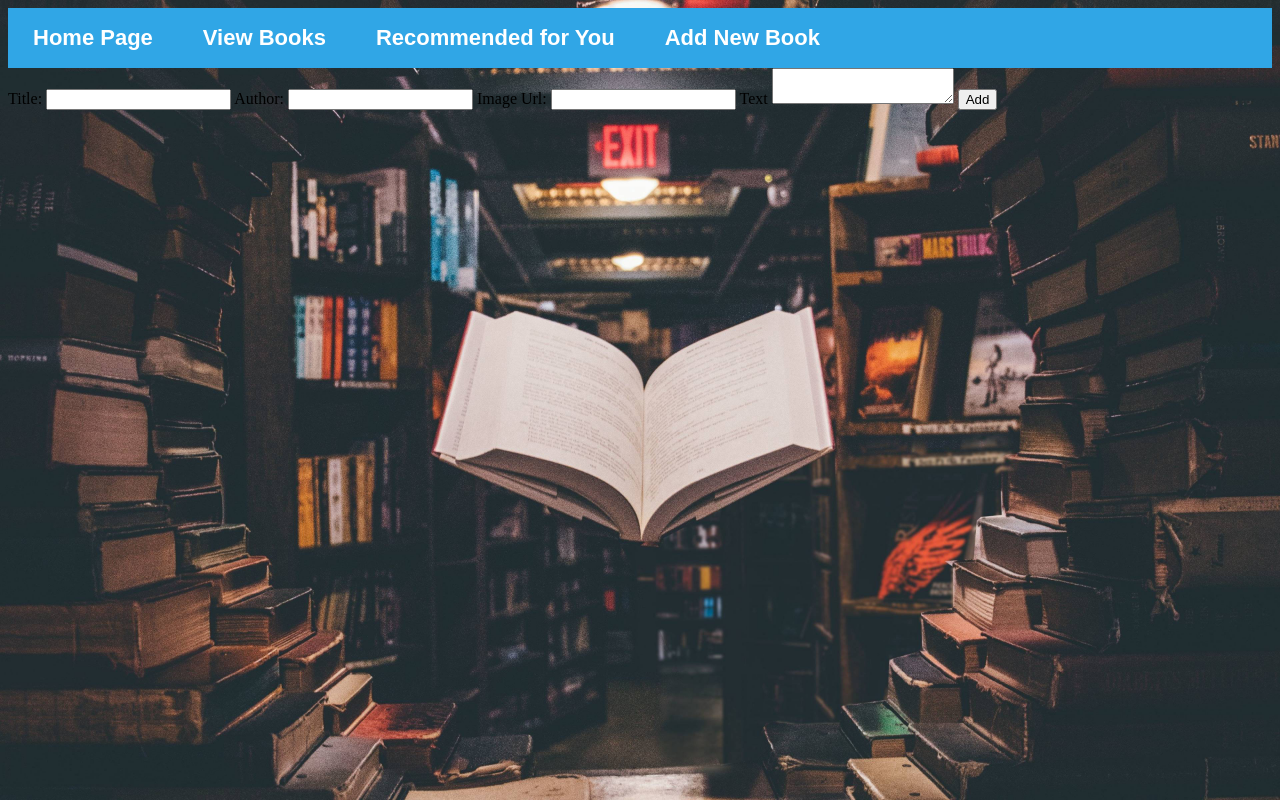
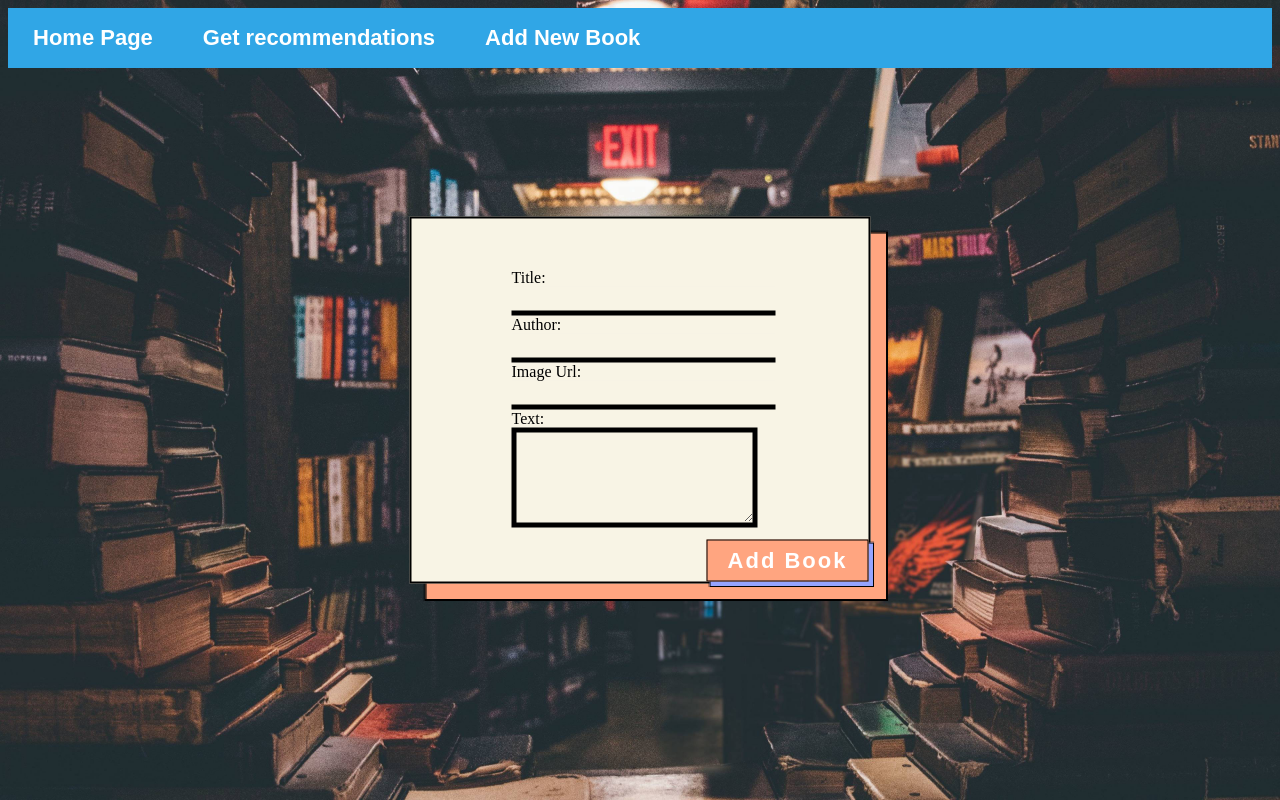
Before and after one commit to karendcl/recommend-books, a Django app: page /add_book/ in a window 1280 px wide. Run offline with Django 5.2, Linux system fonts and the light colour scheme.

Commit message:
Modified Pages styles

```diff
--- a/src/static/Styles.css
+++ b/src/static/Styles.css
@@ -52,3 +52,129 @@ main {
 .dropdownmenu li:hover a {
     background: #000000;
 }
+
+.wrapper {
+    position: absolute;
+    transform: translate(-50%, -50%);
+    top: 50%;
+    left: 50%;
+    display: flex;
+    place-items: center;
+}
+
+.container {
+    height: 200px;
+    width: 150px;
+    background-color: #ffffff;
+    box-shadow: 0 0 25px rgba(17, 1, 68, 0.08);
+    border-radius: 15px;
+    position: relative;
+    margin-left: 10px;
+    margin-top: 10px;
+}
+
+.container img {
+    width: 78%;
+    position: absolute;
+    margin: auto;
+    left: 0;
+    right: 0;
+    bottom: 0;
+    cursor: pointer;
+}
+
+input[type="checkbox"] {
+    cursor: pointer;
+}
+
+button[type="submit"] {
+    background: #30A6E6;
+    color: #FFFFFF;
+    display: block;
+    font: bold 22px/40px sans-serif;
+    padding: 3px 8px;
+    text-align: center;
+    text-decoration: none;
+    -webkit-transition: all .25s ease;
+    -moz-transition: all .25s ease;
+    -ms-transition: all .25s ease;
+    -moz-transition: all .25s ease;
+    transition: all .25s ease;
+    cursor: pointer;
+    position: absolute;
+    bottom: 0;
+    right: 0;
+}
+
+button[type="submit"]:hover {
+    background: #000000;
+}
+
+.add_book {
+    background: #f8f4e5;
+    padding: 50px 100px;
+    border: 2px solid rgba(0,0,0,1);
+    box-shadow: 15px 15px 1px #ffa580, 15px 15px 1px 2px rgba(0,0,0,1);
+    position: absolute;
+    top: 50%;
+    left: 50%;
+    transform: translate(-50%, -50%);
+}
+
+.add_book input[type="text"] {
+    display: block;
+    width: 100%;
+    font-size: 14pt;
+    line-height: 14pt * 2;
+    font-family: 'Gill Sans';
+    margin-bottom: 14pt * 2;
+    border: none;
+    border-bottom: 5px solid rgba(0,0,0,1);
+    background: #f8f4e5;
+    min-width: 250px;
+    padding-left: 5px;
+    outline: none;
+    color: rgba(0,0,0,1);
+}
+
+.add_book input[type="text"]:focus {
+    border-bottom: 5px solid #ffa580;
+}
+
+.add_book textarea {
+    border-bottom: 5px solid rgba(0,0,0,1);
+    border-top: 5px solid rgba(0,0,0,1);
+    border-left: 5px solid rgba(0,0,0,1);
+    border-right: 5px solid rgba(0,0,0,1);
+    background: #f8f4e5;
+    padding: 30px;
+}
+
+.add_book textarea:focus {
+    border-bottom: 5px solid #ffa580;
+    border-top: 5px solid #ffa580;
+    border-left: 5px solid #ffa580;
+    border-right: 5px solid #ffa580;
+}
+
+.Wrap_Button button{
+    display: block;
+    margin: 0 auto;
+    line-height: 14pt * 2;
+    padding: 0 20px;
+    background: #ffa580;
+    letter-spacing: 2px;
+    transition: .2s all ease-in-out;
+    border: 1px solid rgba(0,0,0,1);
+    box-shadow: 3px 3px 1px 1px #95a4ff, 3px 3px 1px 2px rgba(0,0,0,1);
+}
+
+.Wrap_Button button:hover {
+    background: rgba(0,0,0,1);
+    color: white;
+    border: 1px solid rgba(0,0,0,1)
+}
+
+.Wrap_Button button::selection {
+    background: #ffc8ff;
+}
--- a/src/templates/Index.html
+++ b/src/templates/Index.html
@@ -3,7 +3,7 @@
 <!DOCTYPE html>
 <html>
 <head>
-    <title>Home Page</title>
+    <title>Book your Life</title>
     <link rel="stylesheet" type="text/css" href= '{% static "Styles.css" %}' media="screen" />
 </head>
 <body>
@@ -11,11 +11,11 @@
     <nav class="dropdownmenu">
         <ul>
             <li><a href='/'> Home Page </a></li>
-            <li><a href="/all_books"> View Books </a></li>
-            <li><a href="/recommendations/"> Recommended for You </a></li>
+            <li><a href="/all_books"> Get recommendations </a></li>
             <li><a href="/add_book/"> Add New Book </a></li>
         </ul>
     </nav>
+    <br>
     </header>
         {% block content %}
         {% endblock content %}
--- a/src/templates/create_book.html
+++ b/src/templates/create_book.html
@@ -1,6 +1,7 @@
 {% extends 'Index.html' %}
 
 {% block content %}
+<div class="add_book">
     <form method="POST" action="/add_book/">
         {% csrf_token %}
         <label for="title">Title:</label>
@@ -9,9 +10,13 @@
         <input type="text" id="author" name="author" required>
         <label for="img">Image Url:</label>
         <input type="text" id="img" name="img" required>
-        <label for="text">Text</label>
+        <label for="text">Text:</label>
+        <br>
         <textarea id="text" name="text" required></textarea>
 
-        <button type="submit">Add</button>
+        <div class="Wrap_Button">
+        <button type="submit" id="add_book_button">Add Book</button>
+    </div>
     </form>
+</div>
 {% endblock content %}
```
Also changed, not shown: src/templates/ViewBooks.html (+25 -6 lines).
